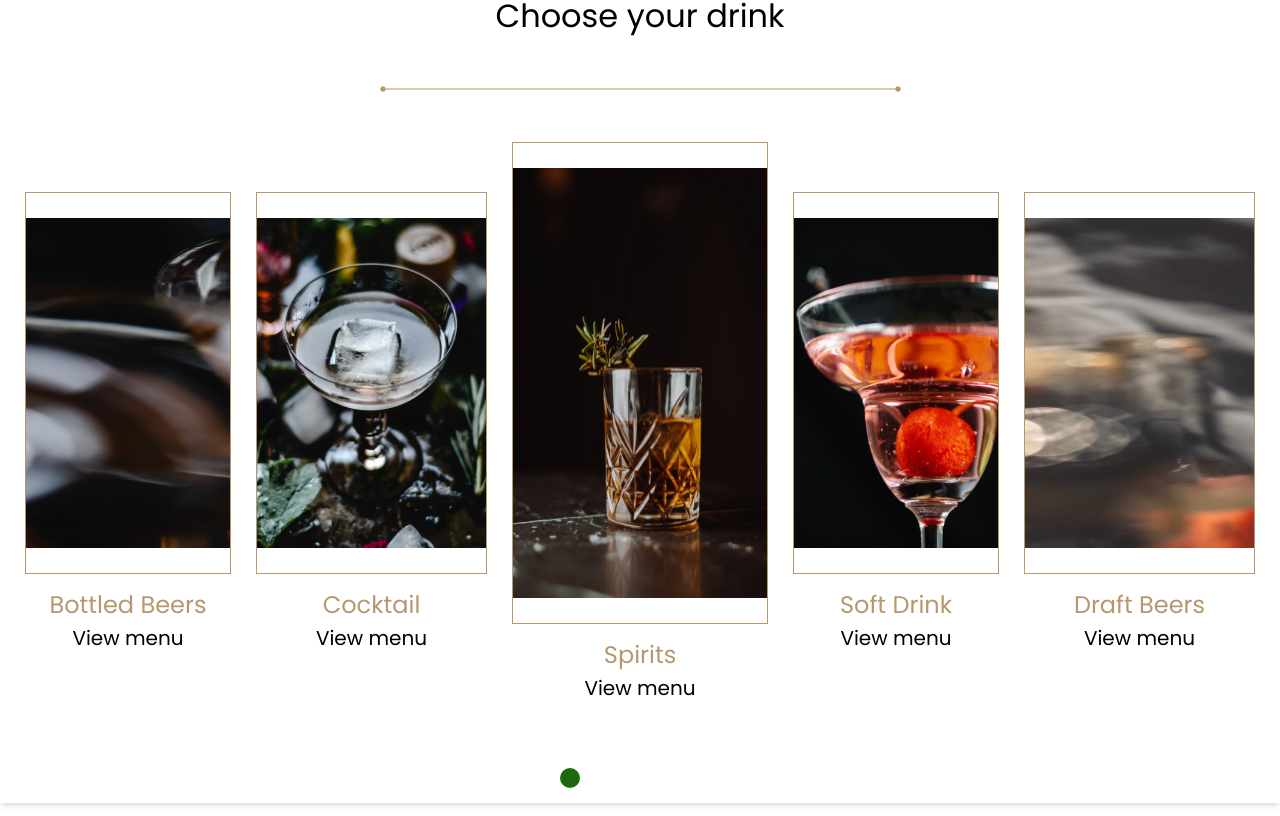
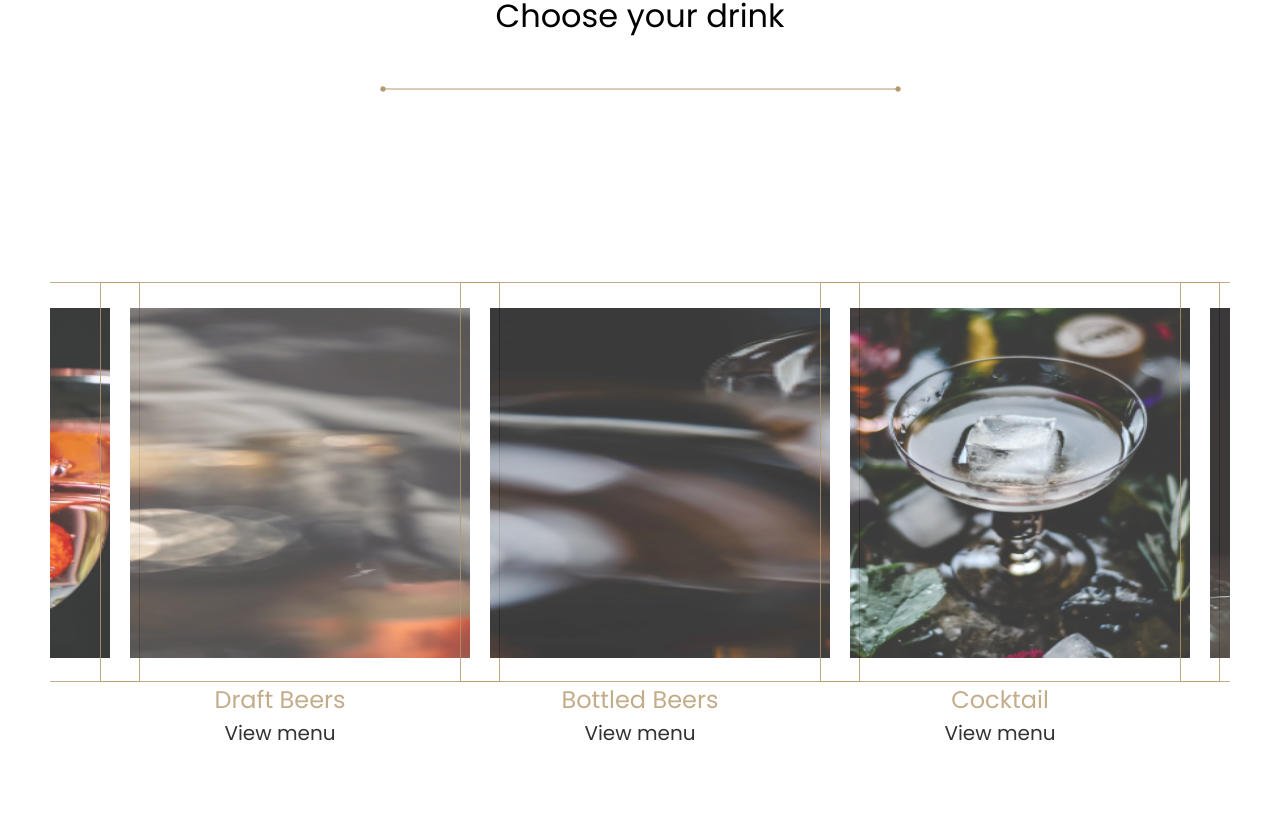
Before and after one commit to MahdiHasan943/next.js-new-restraurent-website, a Next.js app: page /WineAndCoctail/WineAndCoctail in a window 1280 px wide. Shown: the part 1444-2260 px from the top of the page. Built offline with nearby package versions, Linux system fonts and the light colour scheme.

Commit message:
added slick slider

```diff
--- /dev/null
+++ b/src/Components/imageSlide/TestSlider.js
@@ -0,0 +1,208 @@
+import Slider from 'react-slick';
+import React, { useRef } from 'react'
+import { IoIosArrowBack, IoIosArrowForward } from "react-icons/io";
+import Link from 'next/link';
+
+const TestSlider = () => {
+
+    var settings = {
+        className: "center",
+        centerMode: true,
+        dots: true,
+        infinite: true,
+        speed: 500,
+        slidesToShow: 3,
+        slidesToScroll: 1,
+        initialSlide: 0,
+        arrows : true,
+        responsive: [
+          {
+            breakpoint: 990,
+            settings: {
+              slidesToShow: 3,
+              slidesToScroll: 1,
+              infinite: true,
+              dots: false,
+              centerMode : false
+            }
+          },
+          {
+            breakpoint: 600,
+            settings: {
+              slidesToShow: 2,
+              slidesToScroll: 2,
+              initialSlide: 2,
+              centerMode : false
+            }
+          },
+          {
+            breakpoint: 480,
+            settings: {
+              slidesToShow: 1,
+              slidesToScroll: 1,
+              centerMode : false
+            }
+          }
+        ]
+      };
+
+
+    const arrowRef = useRef(null);
+
+  return (
+
+           <Slider ref={arrowRef} {...settings}>
+          {/* {sliderProject} */}
+          <div className='project h-[600px]  flex justify-center mt-[100px]       '>
+
+          <div className="">
+              <div className="border  py-10 mx-auto   sm:w-[400px] h-[400px]  my-auto border-[#B5986D]">
+                <img
+                  className=" mx-auto w-full  sm:w-[340px] h-[350px]"
+                  src="../leftD.png"
+                  alt=""
+                />
+              </div>
+              <p className="text-[24px] text-center text-[#B5986D]">
+                Bottled Beers
+              </p>
+              <div className="flex justify-center">
+                <Link
+                  href={"/WineAndCoctail/BottledBeers"}
+                  className="text-center text-[20px] mx-auto dark:text-white text-black"
+                >
+                  View menu
+                </Link>
+              </div>
+            </div>
+
+          </div>
+          {/* 2 */}
+          <div className='project h-[600px]  flex justify-center mt-[100px]       '>
+
+   <div className="">
+       <div className="border  py-10 mx-auto   sm:w-[400px] h-[400px]  my-auto border-[#B5986D]">
+         <img
+           className=" mx-auto  sm:w-[340px] h-[350px]"
+           src="../coctail.png"
+           alt=""
+         />
+       </div>
+              <p className="text-[24px] text-center text-[#B5986D]">Cocktail</p>
+
+       <div className="flex justify-center">
+       <Link
+                  href={"/WineAndCoctail/Cocktails"}
+                  className="text-center text-[20px] mx-auto dark:text-white text-black"
+                >
+                  View menu
+                </Link>
+       </div>
+     </div>
+
+          </div>
+
+          {/* 3 */}
+          <div className='project h-[600px]  flex justify-center mt-[100px]       '>
+
+   <div className="">
+       <div className="border  py-10 mx-auto   sm:w-[400px] h-[400px]  my-auto border-[#B5986D]">
+       <img
+                  className="mx-auto sm:w-[340px] h-[350px]"
+                  src="../spirit.png"
+                  alt=""
+                />
+       </div>
+       <p className="text-[24px] text-center text-[#B5986D]">Spirits</p>
+
+       <div className="flex justify-center">
+       <Link
+                  href={"/WineAndCoctail/Spirits"}
+                  className="text-center text-[20px] mx-auto dark:text-white text-black"
+                >
+                  View menu
+                </Link>
+       </div>
+     </div>
+
+          </div>
+          {/* 4 */}
+          <div className='project h-[600px]  flex justify-center mt-[100px]       '>
+
+   <div className="">
+       <div className="border  py-10 mx-auto   sm:w-[400px] h-[400px]  my-auto border-[#B5986D]">
+       <img
+                  className="mx-auto sm:w-[340px] h-[350px]"
+                  src="../sortD.png"
+                  alt=""
+                />
+       </div>
+        <p className="text-[24px] text-center text-[#B5986D]">
+                Soft Drink
+              </p>
+       <div className="flex justify-center">
+       <Link
+                  href={"/WineAndCoctail/Softdrinks"}
+                  className="text-center text-[20px] mx-auto dark:text-white text-black"
+                >
+                  View menu
+                </Link>
+       </div>
+     </div>
+
+          </div>
+          {/* 5 */}
+
+          <div className='project h-[600px]  flex justify-center mt-[100px]       '>
+
+   <div className="">
+       <div className="border  py-10 mx-auto   sm:w-[400px] h-[400px]  my-auto border-[#B5986D]">
+       <img
+                  className="mx-auto w-full sm:w-[340px] h-[350px]"
+                  src="../rightD.png"
+                  alt=""
+                />
+       </div>
+       <p className="text-[24px] text-center text-[#B5986D]">
+                Draft Beers
+              </p>
+       <div className="flex justify-center">
+       <Link
+                  href={"/WineAndCoctail/DraftBeers"}
+                  className="text-center text-[20px] mx-auto dark:text-white text-black"
+                >
+                  View menu
+                </Link>
+       </div>
+     </div>
+
+          </div>
+
+
+
+
+          {/* <div className='project h-[600px]    mt-[100px]   py-10'>
+    <img className='h-[400px]' src="https://res.cloudinary.com/ghazni/image/upload/v1661324124/Yt-portfolio/ui5_mnvdaw.png" alt="project" />
+
+          </div>
+          <div className='project h-[600px]   mt-[100px]    py-10'>
+    <img className='h-[400px]' src="https://res.cloudinary.com/ghazni/image/upload/v1661324124/Yt-portfolio/ui5_mnvdaw.png" alt="project" />
+
+          </div>
+          <div className='project h-[600px]    mt-[100px]   py-10'>
+    <img className='h-[400px]' src="https://res.cloudinary.com/ghazni/image/upload/v1661324124/Yt-portfolio/ui5_mnvdaw.png" alt="project" />
+
+          </div>
+          <div className='project h-[600px]   mt-[100px]    py-10'>
+    <img className='h-[400px]' src="https://res.cloudinary.com/ghazni/image/upload/v1661324124/Yt-portfolio/ui5_mnvdaw.png" alt="project" />
+
+      </div>
+
+
+ */}
+
+    </Slider>
+  )
+}
+
+export default TestSlider
--- a/src/pages/WineAndCoctail/WineAndCoctail.js
+++ b/src/pages/WineAndCoctail/WineAndCoctail.js
@@ -11,6 +11,7 @@ import "swiper/css/pagination";
 
 // import required modules
 import { FreeMode, Pagination } from "swiper";
+import TestSlider from "@/Components/imageSlide/TestSlider";
 const WineAndCoctail = () => {
   return (
     <>
@@ -55,10 +56,12 @@ const WineAndCoctail = () => {
         <img className="mx-auto my-20" src="../underline.png" alt="" />
 
         <div className="w-full  shadow-md">
-          <WineSlide></WineSlide>
+          {/* <WineSlide></WineSlide> */}
         </div>
       </div>
-
+      <div className="px-20  mx-auto">
+      <TestSlider></TestSlider>
+      </div>
       {/* reservation */}
       <Reservation></Reservation>
     </>
--- a/src/pages/_document.js
+++ b/src/pages/_document.js
@@ -31,10 +31,24 @@ class MyDocument extends Document {
             href="https://fonts.googleapis.com/css2?family=Lato:ital,wght@0,100;0,300;0,400;0,700;0,900;1,100;1,300;1,400;1,700;1,900&family=Montserrat:ital,wght@0,100;0,200;0,300;0,400;0,500;0,600;0,700;0,800;0,900;1,100;1,200;1,300;1,400;1,500;1,600;1,700;1,800;1,900&family=Poppins:ital,wght@0,100;0,200;0,300;0,400;0,500;0,600;0,700;0,800;0,900;1,100;1,200;1,300;1,400;1,500;1,600;1,700;1,800;1,900&family=Roboto:ital,wght@1,100&display=swap"
             rel="stylesheet"
           />
+
+              <link
+    rel="stylesheet"
+    type="text/css"
+    charset="UTF-8"
+    href="https://cdnjs.cloudflare.com/ajax/libs/slick-carousel/1.6.0/slick.min.css"
+  />
+  <link
+    rel="stylesheet"
+    type="text/css"
+    href="https://cdnjs.cloudflare.com/ajax/libs/slick-carousel/1.6.0/slick-theme.min.css"
+  />
+
         </Head>
         <body>
           <Main />
           <NextScript />
+
         </body>
       </Html>
     );
--- a/src/styles/globals.css
+++ b/src/styles/globals.css
@@ -1,6 +1,7 @@
 @tailwind base;
 @tailwind components;
 @tailwind utilities;
+
 
 html,
 body * {
@@ -219,3 +220,23 @@ input[type="time"]:valid::before {
   box-shadow: 0 2rem 2rem 0 rgb(132 144 255 / 30%);
 }
 /* top btn */
+
+.slick-list, .slick-slider, .slick-track{
+}
+
+.container{
+
+}
+
+.center .slick-center .project{
+  transform: scale(1.3);
+  z-index: 10000;
+  transition: all 400ms ease-in-out;
+  pointer-events: all;
+  opacity: 1;
+}
+
+.center .project{
+  opacity: 0.8;
+  pointer-events: none;
+}
```
